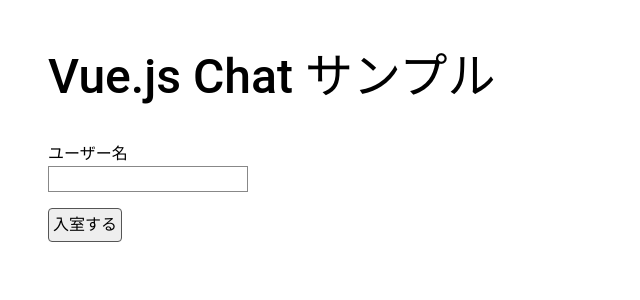
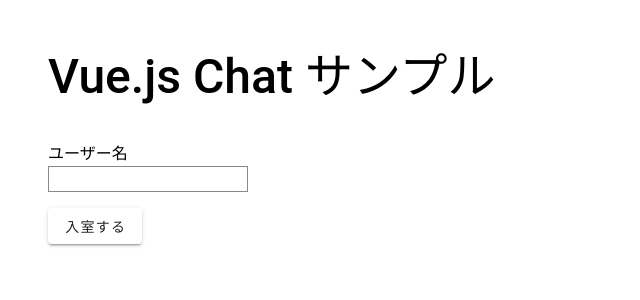
Before and after one commit to rkclhack/hackathon-o-F, a Vue app in the folder chatapp/: page / in a window 1280 px wide. Shown: the top 300 px of the page, without its empty margins (0-640 px from the left). Built offline with nearby package versions, Linux system fonts and the light colour scheme; no server answers.

Commit message:
入室メッセージを送信 の処理を修正

```diff
--- a/chatapp/src/components/Login.vue
+++ b/chatapp/src/components/Login.vue
@@ -22,9 +22,8 @@
   // ユーザー名が入力されているかチェック
   if (inputUserName.value.trim().length !== 0) { // ユーザ名が入力されている場合
     // 入室メッセージを送信
-    const message = `${inputUserName}さんが入室しました。`;
-    // router.push({ message: message });
-    socket.emit("sendMessageEvent", message);
+    const message = `${inputUserName.value}さんが入室しました。`;
+    socket.broadcast.emit("enterEvent", message);
     // 全体で使用するnameに入力されたユーザー名を格納
     userName.value = inputUserName;
     // チャット画面へ遷移
@@ -43,7 +42,7 @@
       <p>ユーザー名</p>
       <input type="text" class="user-name-text" v-model="inputUserName"/>
     </div>
-    <button type="button" @click="onEnter" class="button-normal">入室する</button>
+    <v-btn type="button" @click="onEnter" class="button-normal">入室する</v-btn>
   </div>
 </template>
 
```
